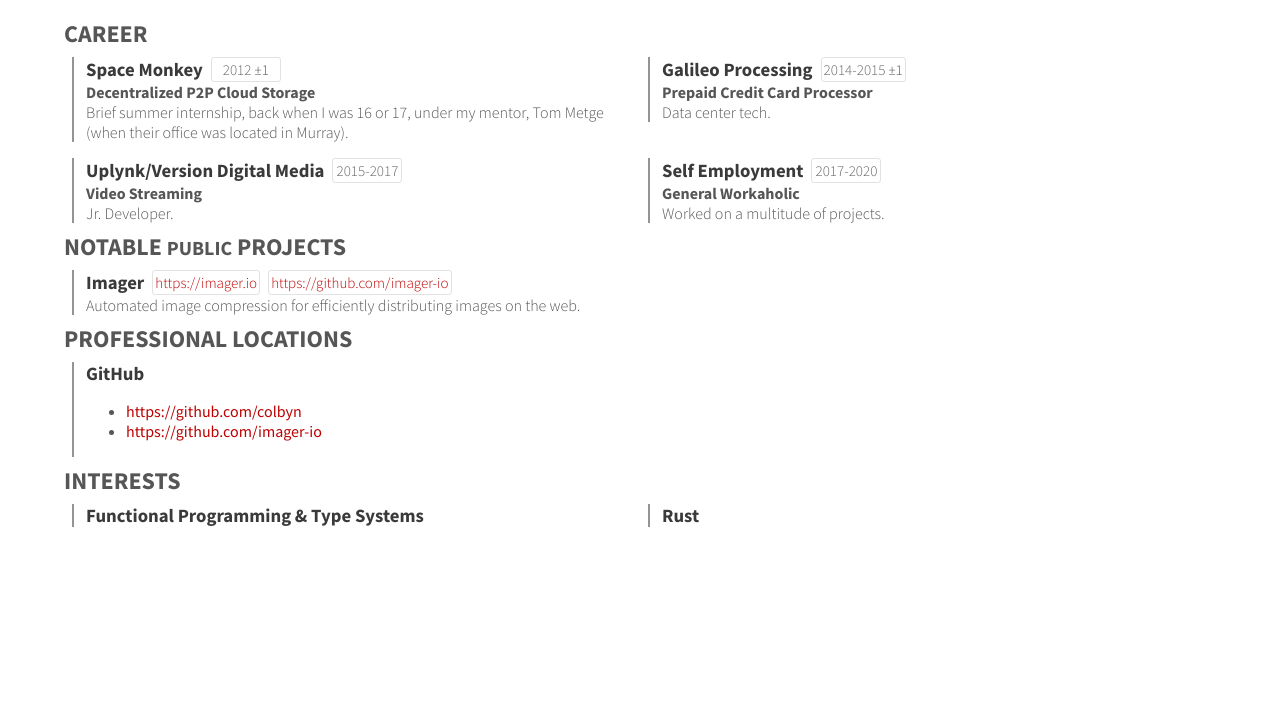
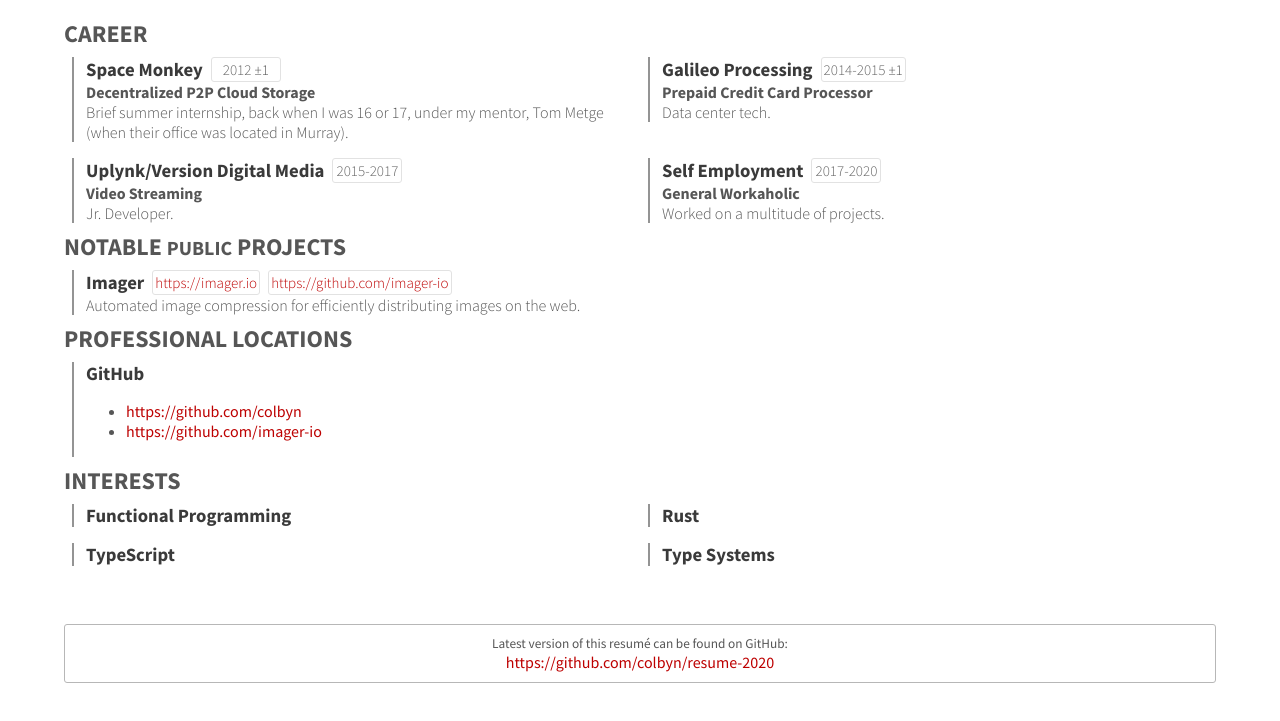
Before and after one commit to colbyn/resume-2020, a plain HTML site: page index.html in a window 1280 px wide. Shown: the part 213-934 px from the top of the page. Before the commit the page ends 800 px from the top, so only its background shows below. Drawn offline with Linux system fonts and the light colour scheme.

Commit message:
misc updates

```diff
--- a/index.html
+++ b/index.html
@@ -53,12 +53,22 @@
         <h2>Interests</h2>
         <article>
             <section>
-                <h3>Functional Programming & Type Systems</h3>
+                <h3>Functional Programming</h3>
             </section>
             <section>
                 <h3>Rust</h3>
             </section>
+            <section>
+                <h3>TypeScript</h3>
+            </section>
+            <section>
+                <h3>Type Systems</h3>
+            </section>
         </article>
+        <div info>
+            <p><small>Latest version of this resumé can be found on GitHub:</small></p>
+            <a href="https://github.com/colbyn/resume-2020">https://github.com/colbyn/resume-2020</a>
+        </div>
     </main>
 </body>
 </html>
--- a/style.css
+++ b/style.css
@@ -112,3 +112,19 @@ body > main > article > section > p {
 body > main > article > section > dl {
     margin: 0;
 }
+
+div[info] {
+    display: flex;
+    flex-direction: column;
+    align-items: center;
+    justify-content: center;
+    margin-top: 50px;
+    margin-bottom: 100px;
+    border: 1px solid #b7b7b7;
+    padding: 10px;
+    border-radius: 3px;
+}
+
+div[info] > p {
+    margin: 0;
+}
```
Also changed, not shown: 1 other file.
